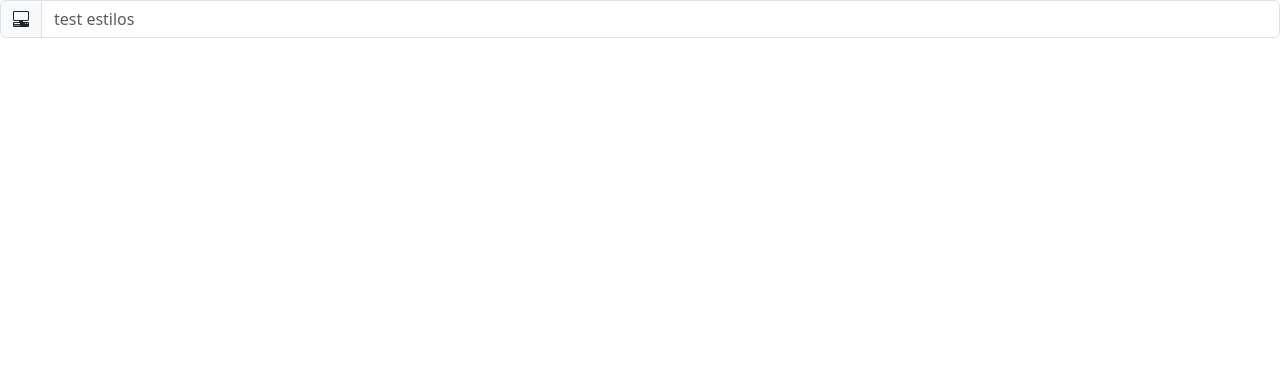
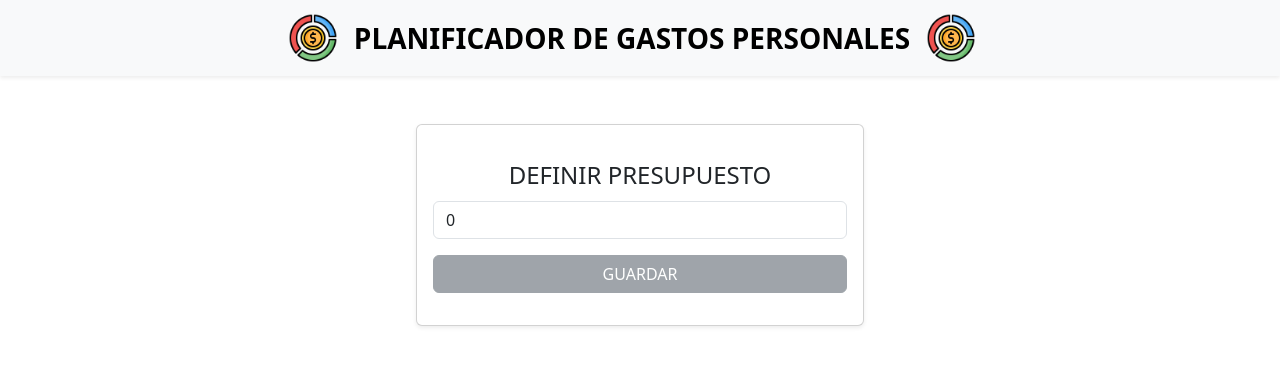
Before and after one commit to jdocdev/seguimiento-gastos-personales-react-tyscript, a React (Vite) app: page / in a window 1280 px wide. Shown: the top 366 px of the page. Built offline with nearby package versions, Linux system fonts and the light colour scheme.

Commit message:
Componente para definir el presupuesto

```diff
--- a/src/App.tsx
+++ b/src/App.tsx
@@ -1,13 +1,34 @@
+import BudgetForm from "./components/BudgetForm";
+import Logo from "/favicon.png";
+
 function App() {
-
   return (
     <>
-      <div className="input-group mb-3">
-        <span className="input-group-text" id="basic-addon1"><i className="bi bi-pc-display-horizontal"></i></span>
-        <input type="text" className="form-control" placeholder="test estilos" aria-label="Username" aria-describedby="basic-addon1" />
+      <header className="navbar bg-light shadow-sm">
+        <div className="container-fluid d-flex justify-content-center">
+          <a className="navbar-brand d-flex align-items-center gap-3" href="#">
+            <img
+              src={Logo}
+              alt="Logo"
+              width="50"
+              className="d-inline-block align-text-top"
+            />
+            <span className="fs-3 text-uppercase fw-bold">Planificador de gastos personales</span>
+            <img
+              src={Logo}
+              alt="Logo"
+              width="50"
+              className="d-inline-block align-text-top"
+            />
+          </a>
+        </div>
+      </header>
+
+      <div className="container mt-5 d-flex justify-content-center">
+        <BudgetForm />
       </div>
     </>
-  )
+  );
 }
 
-export default App
+export default App;
--- /dev/null
+++ b/src/components/BudgetForm.tsx
@@ -0,0 +1,47 @@
+import { useMemo, useState } from "react";
+
+const BudgetForm = () => {
+  const [budget, setBudget] = useState(0);
+
+  const handleChange = (evento: React.ChangeEvent<HTMLInputElement>) => {
+    setBudget(evento.target.valueAsNumber);
+  };
+
+  const isValid = useMemo(() => {
+    return isNaN(budget) || budget <= 0;
+  }, [budget]);
+
+  return (
+    <div className="card shadow-sm" style={{ width: "28rem" }}>
+      <div className="card-body">
+        <form className="py-3">
+          <div className="mb-3 text-center">
+            <label htmlFor="budget" className="form-label fs-4 text-uppercase">
+              Definir presupuesto
+            </label>
+            <input
+              id="budgetID"
+              type="number"
+              className="form-control"
+              name="budget"
+              aria-describedby="emailHelp"
+              placeholder="Define tu presupuesto"
+              value={budget}
+              onChange={handleChange}
+            />
+          </div>
+          <input
+            type="submit"
+            className={`btn text-uppercase w-100 ${
+              isValid ? "btn-secondary" : "btn-success"
+            }`}
+            value="Guardar"
+            disabled={isValid}
+          />
+        </form>
+      </div>
+    </div>
+  );
+};
+
+export default BudgetForm;
```
Also changed, not shown: src/reducers/budget-reducer.ts (added, +25 -0 lines).
